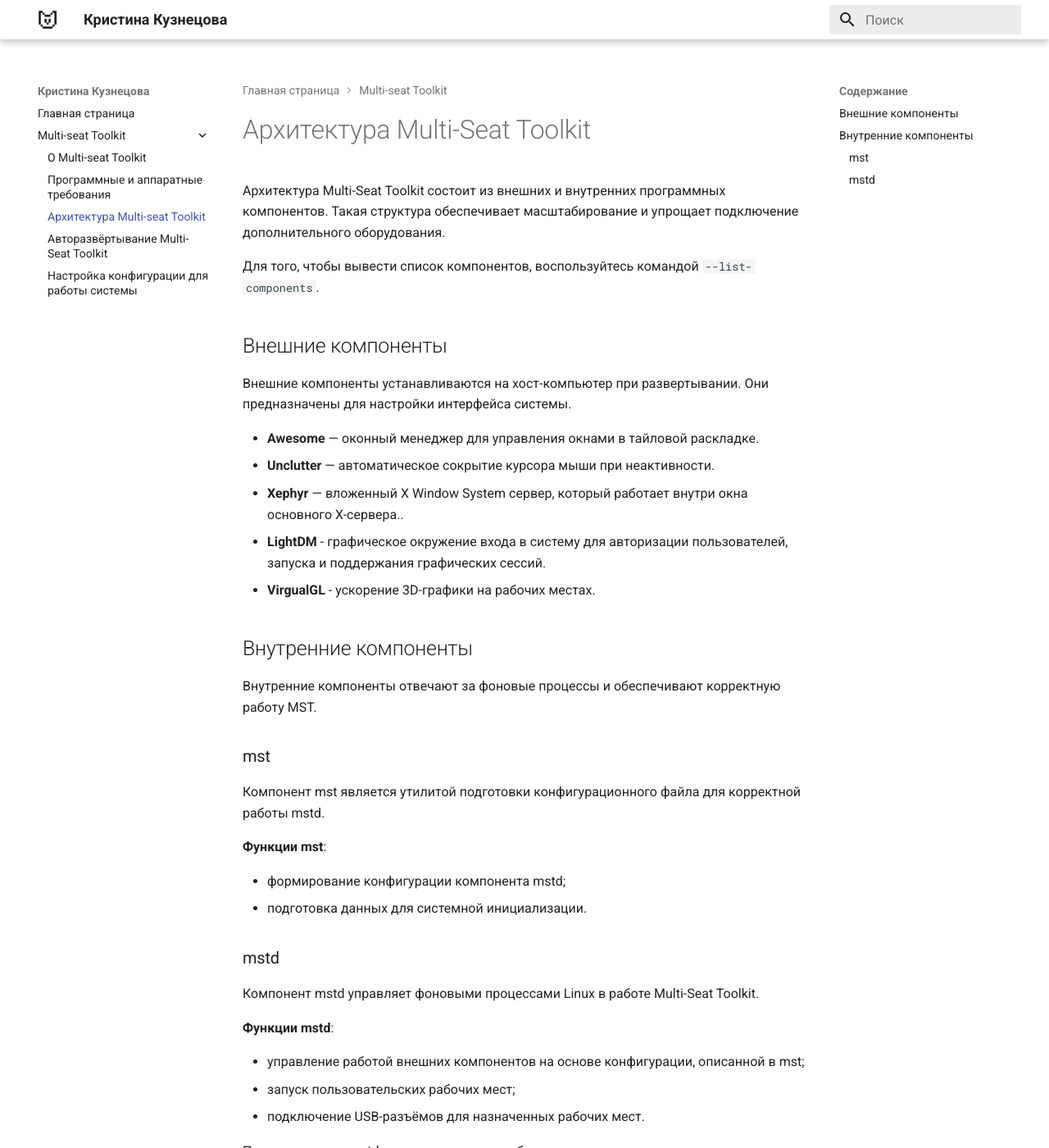
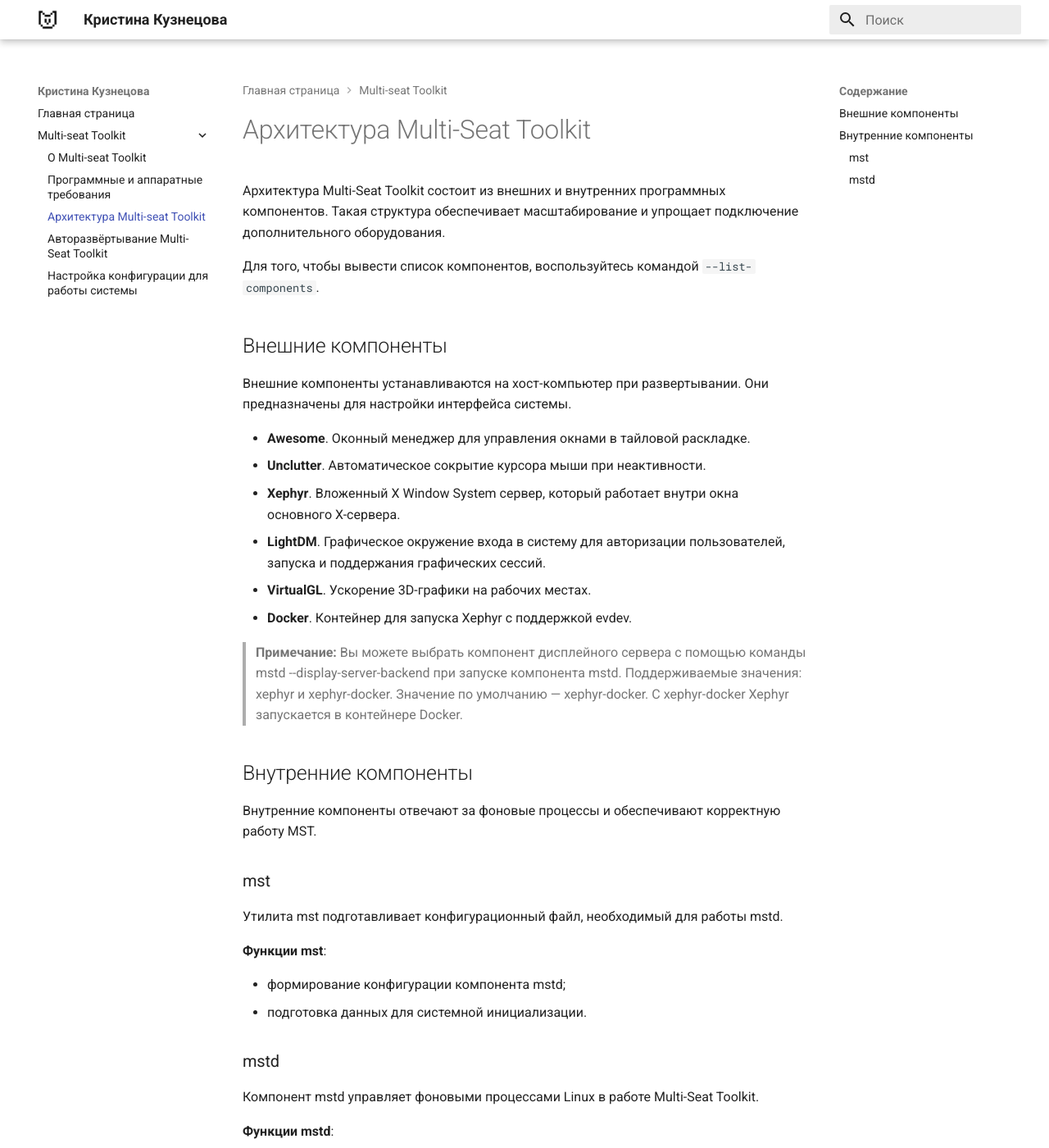
Before and after one commit to ChriKuz/Ch-Kuz, an MkDocs documentation site: the page built from docs/Multi-seat Toolkit/Архитектура Multi-Seat Toolkit.md, in a window 1280 px wide and 1400 px high. Shown: the whole window at 82% size. Built offline with MkDocs 1.6.1 and Material for MkDocs 9.7.7, drawn with Linux system fonts in a browser that asks for light colours.

Commit message:
внесла правки

```diff
--- a/docs/Multi-seat Toolkit/Архитектура Multi-Seat Toolkit.md
+++ b/docs/Multi-seat Toolkit/Архитектура Multi-Seat Toolkit.md
@@ -7,19 +7,22 @@
 
 Внешние компоненты устанавливаются на хост-компьютер при развертывании. Они предназначены для настройки интерфейса системы.
 
-- **Awesome** — оконный менеджер для управления окнами в тайловой раскладке.
-- **Unclutter** — автоматическое сокрытие курсора мыши при неактивности.
-- **Xephyr** — вложенный X Window System сервер, который работает внутри окна основного X-сервера..
-- **LightDM** - графическое окружение входа в систему для авторизации
+- **Awesome**. Оконный менеджер для управления окнами в тайловой раскладке.
+- **Unclutter**. Автоматическое сокрытие курсора мыши при неактивности.
+- **Xephyr**. Вложенный X Window System сервер, который работает внутри окна основного X-сервера.
+- **LightDM**. Графическое окружение входа в систему для авторизации
 пользователей, запуска и поддержания графических сессий.
-- **VirgualGL** - ускорение 3D-графики на рабочих местах.
+- **VirtualGL**. Ускорение 3D-графики на рабочих местах.
+- **Docker**. Контейнер для запуска Xephyr с поддержкой evdev.
+
+> **Примечание:** Вы можете выбрать компонент дисплейного сервера с помощью команды mstd --display-server-backend при запуске компонента mstd. Поддерживаемые значения: xephyr и xephyr-docker. Значение по умолчанию — xephyr-docker. C xephyr-docker Xephyr запускается в контейнере Docker.
 
 ## Внутренние компоненты
 
 Внутренние компоненты отвечают за фоновые процессы и обеспечивают корректную работу MST.
 
 ### mst
-Компонент mst является утилитой подготовки конфигурационного файла для корректной работы mstd.
+Утилита mst подготавливает конфигурационный файл, необходимый для работы mstd.
 
 **Функции mst**:
 
```
Also changed, not shown: docs/Multi-seat Toolkit/Авторазвёртывание Multi-Seat Toolkit.md (+2 -2 lines), docs/Multi-seat Toolkit/Настройка конфигурации для работы системы.md (+10 -9 lines), docs/Multi-seat Toolkit/Программные и аппаратные требования.md (+3 -3 lines), docs/index.md (+2 -2 lines).
